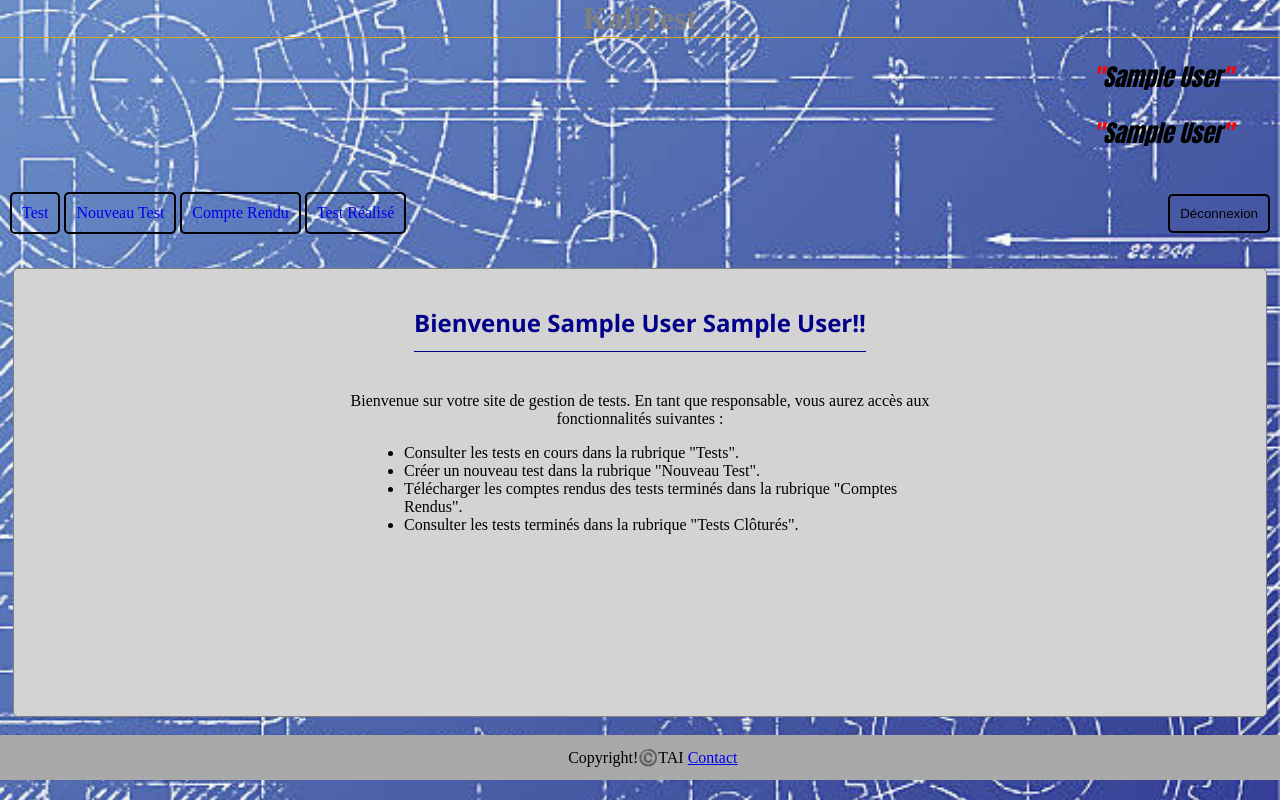
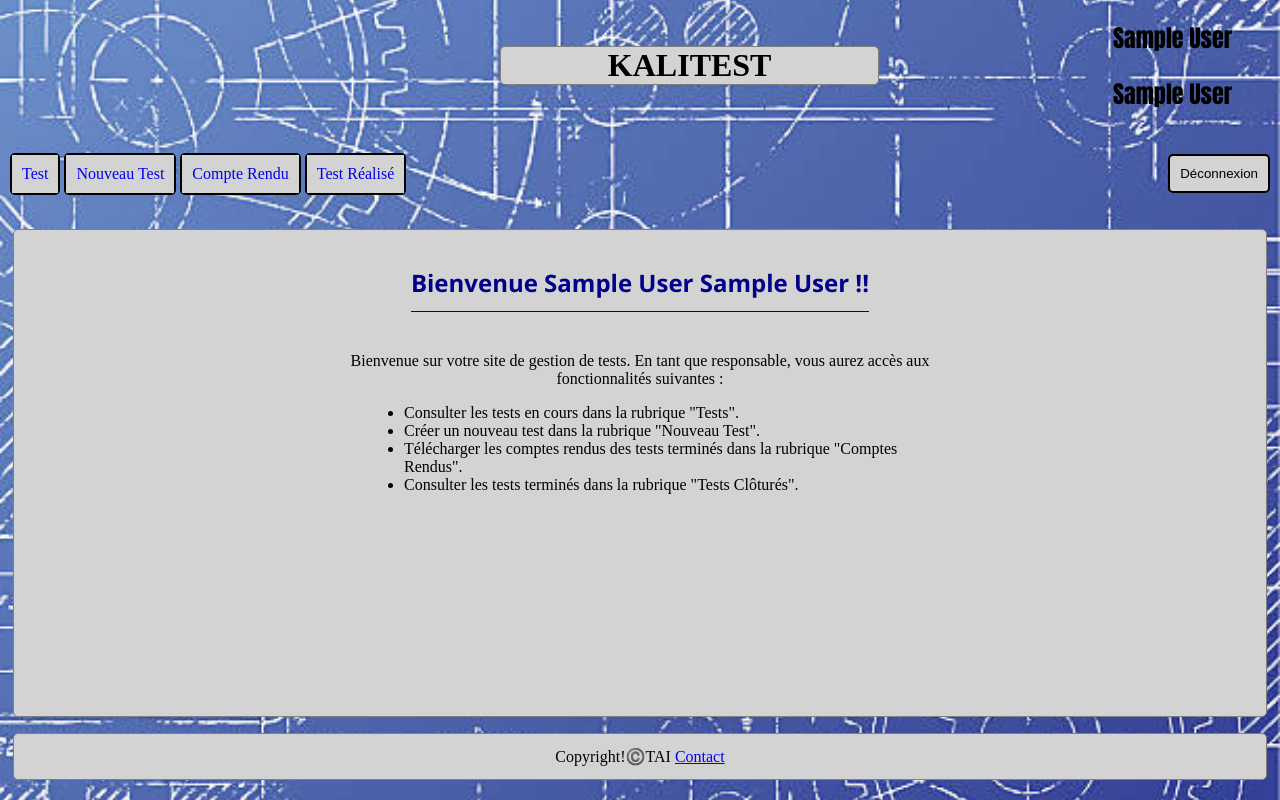
Before and after one commit to 2Kpi2019/tai_projet_2024, a PHP site: page /creasave.php in a window 1280 px wide. Run offline with PHP 8.4, Linux system fonts and the light colour scheme; the visitor is signed in with stand-in values (Sample User, id 1).

Commit message:
que des chiffre

```diff
--- a/creasave.php
+++ b/creasave.php
@@ -53,7 +53,7 @@ require_once(__DIR__."/view/php/respo.php");
         exit();
     } else {
         require_once(__DIR__."/view/php/respo.php");
-        echo '<script>nouveau();afficherMessageBox("Missing Data")</script>';
+        echo '<script>nouveau();afficherMessageBox("Ils manquent des informations")</script>';
 
 
         exit();
--- a/view/css/example.css
+++ b/view/css/example.css
@@ -44,26 +44,34 @@ h2 {
     /* font-size: 0.5em; */
     /*margin-right: 500px;*/
     padding-right: 2em;
+
     font-family: Impact, Haettenschweiler, 'Arial Narrow Bold', sans-serif;
-    font-style: italic;
+    /* font-style: italic; */
 }
 
-h2::before, h2::after {
+/* h2::before, h2::after {
     content: "\"";
     color: red;
-}
+    background-color: transparent;
+} */
 
 
 footer {
-
-    background-color: darkgrey;
+    background-color: lightgrey;
     text-align: center;
     padding: 1%;
     position: absolute;
     bottom: 0px;
-    margin: 0px;
-    width: 100%;
+    left: 0;
+    right: 0;
+    margin: 0;
+    margin-right: 1%;
+    margin-left: 1%;
+    border-radius: 5px;
+    border: thin solid grey;
+
 }
+
 
 
 .error_message {
--- a/view/java/java.js
+++ b/view/java/java.js
@@ -299,16 +299,16 @@ function nouveau() {
 
 function allwhite() {
     var element = document.getElementById("Test");
-    element.style.backgroundColor = "white";
+    element.style.backgroundColor = "lightgrey";
     if (document.getElementById("nouveau")) {
         var element = document.getElementById("nouveau");
-    element.style.backgroundColor = "white";
+    element.style.backgroundColor = "lightgrey";
     }
 
     var element = document.getElementById("compte");
-    element.style.backgroundColor = "white";
+    element.style.backgroundColor = "lightgrey";
     var element = document.getElementById("finit");
-    element.style.backgroundColor = "white";
+    element.style.backgroundColor = "lightgrey";
 
 }
 function afficherSerie() {
--- a/view/php/includes.php
+++ b/view/php/includes.php
@@ -9,8 +9,45 @@
 
     function include_header() {
         ?>
+       <style>
+        .container {
+        display: grid;
+        grid-template-columns: auto auto;
+        gap: 20px;
+        align-items: center; /* Pour centrer verticalement les éléments dans chaque colonne */
+    }
+    .titre {
+        text-align: center;
+        margin-left: 500px;
+    }
 
-            <h1>KaliTest</h1>
+    .titre div {
+        color: black;
+        background-color: lightgrey;
+        font-size: 2em;
+        font-weight: bold;
+        border-radius: 5px;
+    border: thin solid grey;
+    }
+
+    .legars {
+        text-align: right;
+
+    }
+
+
+
+</style>
+
+<div class="container">
+    <div class="titre">
+        <div>KALITEST</div>
+    </div>
+    <div class="legars">
+        <h2><?php echo $_SESSION['firstname']?></h2>
+        <h2><?php echo $_SESSION['lastname']?></h2>
+    </div>
+</div>
 
 
         <?php
@@ -42,7 +79,7 @@
     function include_header5() {
         ?>
 
-     <h3>Bienvenue <?php echo $_SESSION['firstname'] . " " . $_SESSION['lastname'] . "!!"; ?></h3>
+     <h3>Bienvenue <?php echo $_SESSION['firstname'] . " " . $_SESSION['lastname'] . " !!"; ?></h3>
 
         <?php
     }
@@ -72,9 +109,10 @@ nav ul li a {
     display: block;
     padding: 10px;
     text-decoration: none;
+    background-color: lightgrey; /* Fond transparent */
 }
 .deco {
-    background-color: transparent; /* Fond transparent */
+    background-color: lightgrey; /* Fond transparent */
     border: 2px solid black; /* Bordure similaire aux liens */
     border-radius: 5px; /* Coins arrondis */
     padding: 10px; /* Espacement interne */
@@ -86,8 +124,7 @@ nav ul li a {
 
 
         </style>
-        <h2><?php echo $_SESSION['firstname']?></h2>
-        <h2><?php echo $_SESSION['lastname']?></h2>
+
         <body>
         <nav>
                 <ul>
@@ -138,9 +175,10 @@ nav ul li a {
     display: block;
     padding: 10px;
     text-decoration: none;
+    background-color: lightgrey;
 }
 .deco {
-    background-color: transparent; /* Fond transparent */
+    background-color: lightgrey; /* Fond transparent */
     border: 2px solid black; /* Bordure similaire aux liens */
     border-radius: 5px; /* Coins arrondis */
     padding: 10px; /* Espacement interne */
@@ -152,8 +190,7 @@ nav ul li a {
 
 
         </style>
-        <h2><?php echo $_SESSION['firstname']?></h2>
-        <h2><?php echo $_SESSION['lastname']?></h2>
+
         <body>
         <nav>
                 <ul>
```
Also changed, not shown: loginController.php (+7 -2 lines), view/css/connexcion.css (+10 -5 lines), view/php/creationtest.php (+5 -5 lines), view/php/edition.php (+10 -9 lines), view/php/voirtest.php (+6 -6 lines).
